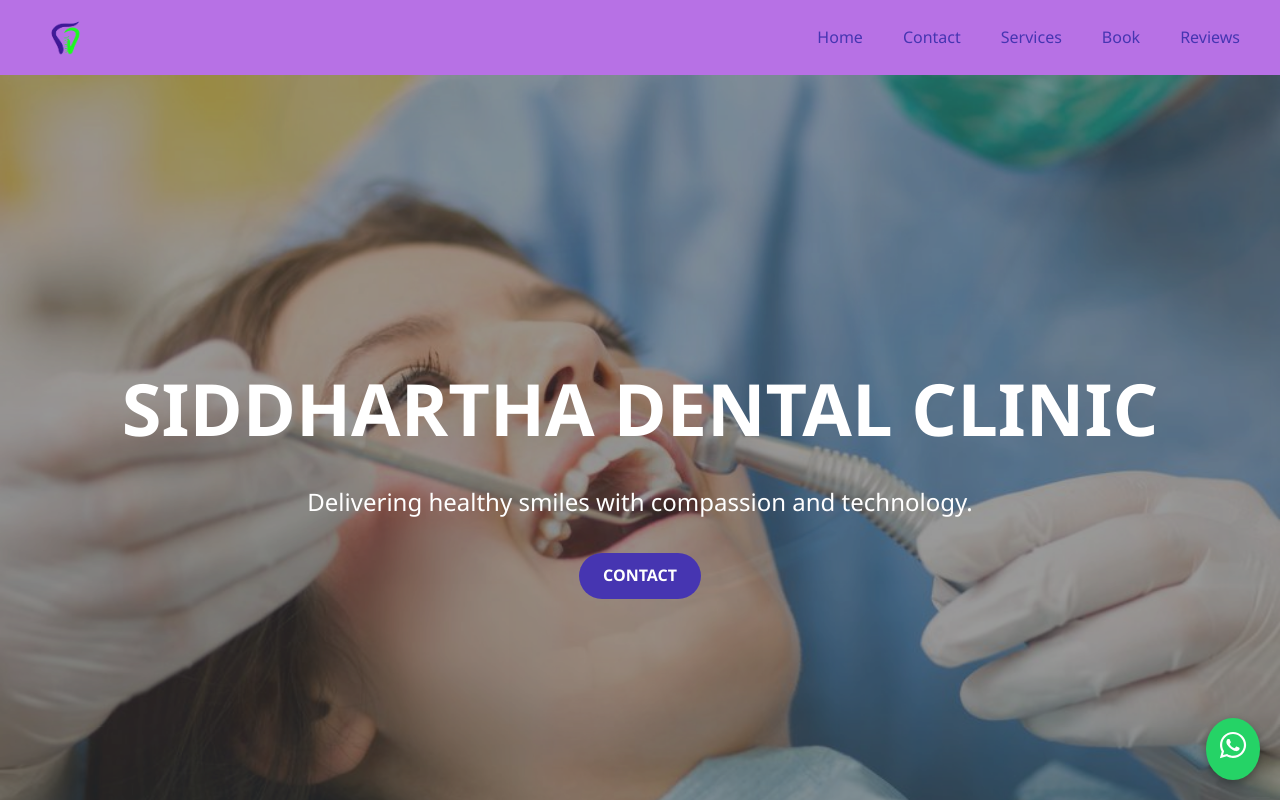
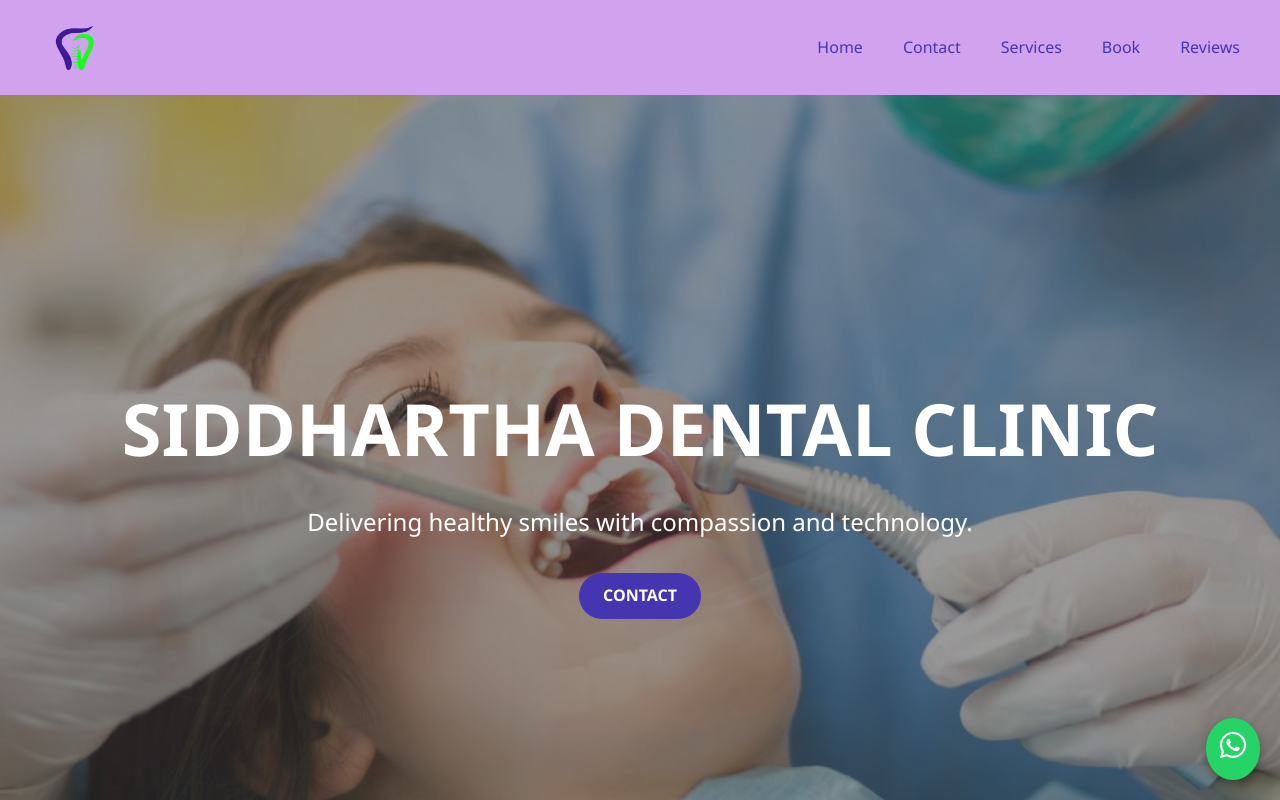
Before and after one commit to JamanRain/SiddharthaDental, a React (Create React App) app in the folder frontend/: page / in a window 1280 px wide. Shown: the top 800 px of the page. Built offline with nearby package versions, Linux system fonts and the light colour scheme; no server answers.

Commit message:
Update styles.css

```diff
--- a/frontend/src/styles/styles.css
+++ b/frontend/src/styles/styles.css
@@ -469,7 +469,7 @@
   justify-content: space-between;
   align-items: center;
   padding: 10px 40px;
-  background-color: #B771E5; /* User specified: DO NOT CHANGE */
+  background-color: #d1a3ef; /* User specified: DO NOT CHANGE */
 }
 
 
@@ -480,7 +480,7 @@
 }
 
 .logo-img {
-  height: 55px;
+  height: 75px;
   width: auto;
 }
 
```
